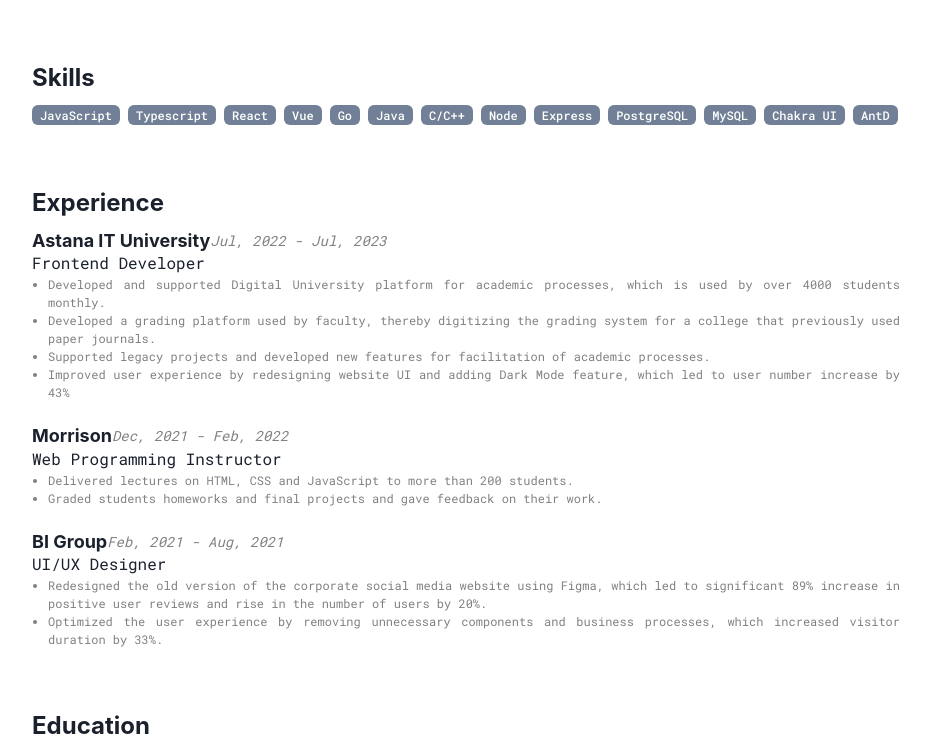
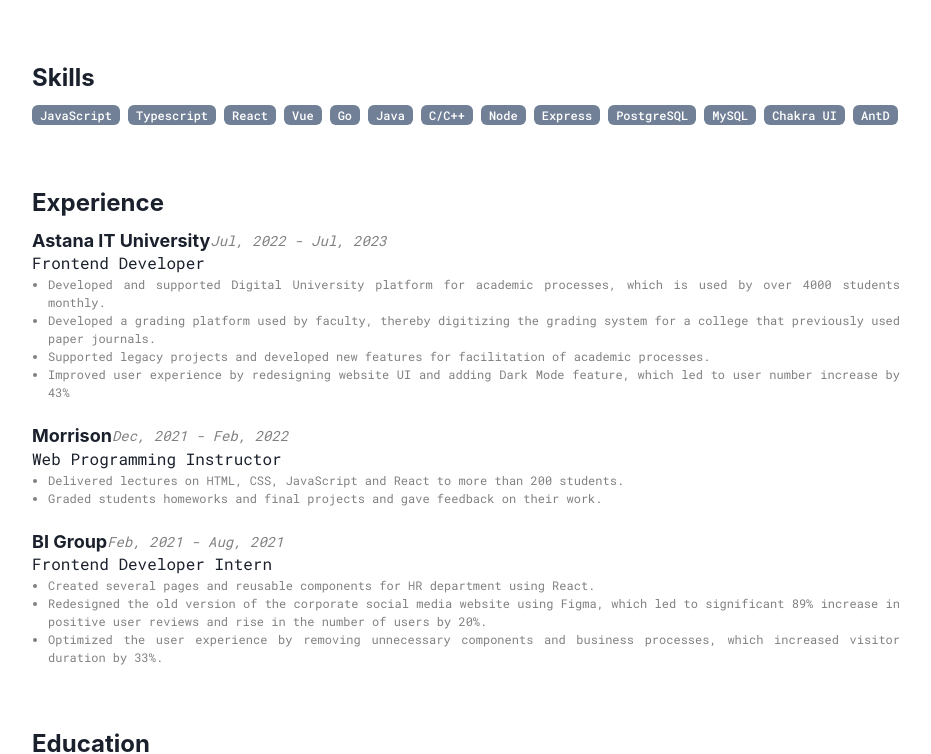
Before and after one commit to olimeme/oli-homepage-v2, a React (Create React App) app: page /blog in a window 1280 px wide. Shown: the part 402-1156 px from the top of the page, without its empty margins (174-1105 px from the left). Built offline with nearby package versions, Linux system fonts and the light colour scheme.

Commit message:
change experience

```diff
--- a/src/AnimatedRoutes.jsx
+++ b/src/AnimatedRoutes.jsx
@@ -11,7 +11,7 @@
     <AnimatePresence exitBeforeEnter>
       <Routes location={location} key={location.pathname}>
         <Route path="/" element={<Main />} />
-        <Route path="/portfolio" element={<Projects />} />
+        <Route path="/blog" element={<Projects />} />
       </Routes>
     </AnimatePresence>
   );
--- a/src/info.js
+++ b/src/info.js
@@ -101,15 +101,16 @@
     employer: "Morrison",
     title: "Web Programming Instructor",
     description: [
-      "Delivered lectures on HTML, CSS and JavaScript to more than 200 students.",
+      "Delivered lectures on HTML, CSS, JavaScript and React to more than 200 students.",
       "Graded students homeworks and final projects and gave feedback on their work.",
     ],
   },
   {
     time: "Feb, 2021 - Aug, 2021",
     employer: "BI Group",
-    title: "UI/UX Designer",
+    title: "Frontend Developer Intern",
     description: [
+      "Created several pages and reusable components for HR department using React.",
       "Redesigned the old version of the corporate social media website using Figma, which led to significant 89% increase in positive user reviews and rise in the number of users by 20%.",
       "Optimized the user experience by removing unnecessary components and business processes, which increased visitor duration by 33%.",
     ],
```
